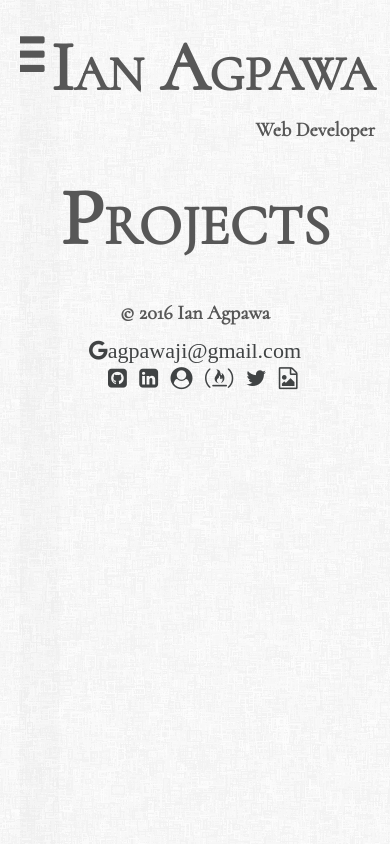
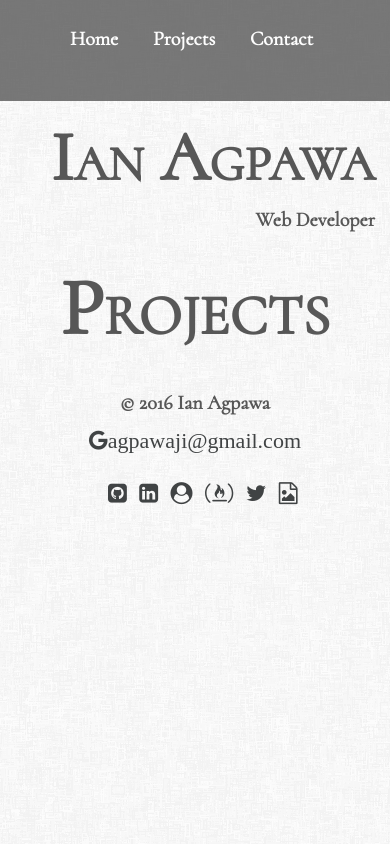
Before and after one commit to TheArtilect/portfolioN, a Python web app: template templates/projects.html in a window 390 px wide. Run offline with Jinja, Linux system fonts and the light colour scheme; the template is opened without the code that fills it, so the values that code supplies are empty; some libraries are stand-ins or nearby versions.

Commit message:
feat: Add nav bar for mobile, refactor styling for mobile layout

```diff
--- a/static/css/media.css
+++ b/static/css/media.css
@@ -1,88 +1,7 @@
 
-
-@media screen and (min-width: 700px) and (max-width: 990px){
-
-    #name{
-        font-size: 35px;
-    }
-
-    #job{
-        font-size: 15px;
-    }
-
-    .title-logo {
-        width: 20%;
-    }
-
-
-    #close-btn{
-        font-size: 30px;
-        margin-top: 2vh;
-    }
-
-    .nav-li{
-      padding: 0;
-    }
-
-    .featured-works{
-        font-size: 5px;
-    }
-
-    .inside-special,
-    .inside-pj {
-        width: 50vw;
-        margin-left: 18vw;
-        margin-right: 18vw;
-        margin-top: 15vh;
-    }
-
-    .fa-row {
-        margin-top: 2vh;
-    }
+@media screen and (min-width: 1850px){
 
 }
-
-
-
-
-@media screen and (max-width: 450px){
-    body {
-        width: 100vw;
-    }
-
-
-    .text-muted{
-        font-size: 30px;
-        font-weight: bold;
-        text-align: center;
-    }
-
-    .project{
-        margin-bottom: 10vh;
-    }
-
-    .pj-title{
-        font-size: 30px;
-    }
-
-    .fa{
-        font-size: 22px;
-    }
-
-    #project-description {
-        font-size: 20px;
-        font-weight: 400;
-    }
-
-    #tools{
-        font-size: 18px;
-    }
-
-    #github-link {
-        font-size: 40px;
-    }
-}
-
 
 
 @media screen and (min-width: 650px) and (max-width: 1000px){
@@ -135,3 +54,134 @@
     }
 
 }
+
+
+
+@media screen and (min-width: 700px) and (max-width: 990px){
+
+    #name{
+        font-size: 35px;
+    }
+
+    #job{
+        font-size: 15px;
+    }
+
+    .title-logo {
+        width: 20%;
+    }
+
+
+    #close-btn{
+        font-size: 30px;
+        margin-top: 2vh;
+    }
+
+    .nav-li{
+      padding: 0;
+    }
+
+    .featured-works{
+        font-size: 5px;
+    }
+
+    .inside-special,
+    .inside-pj {
+        width: 50vw;
+        margin-left: 18vw;
+        margin-right: 18vw;
+        margin-top: 15vh;
+    }
+
+    .fa-row {
+        margin-top: 2vh;
+    }
+
+}
+
+
+
+
+@media screen and (max-width: 500px){
+    body {
+        width: 100vw;
+    }
+
+    #fixed-side-nav{
+        display: none;
+    }
+
+    .nav-bar{
+        display: block;
+        z-index: 9999;
+        opacity: 0.8;
+    }
+
+    #name{
+        margin-top: 13vh;
+    }
+
+    .nav-link{
+        display: inline;
+
+    }
+
+    .nav-ul{
+        margin-top: 3vh;
+    }
+    .n-link{
+        color: white;
+    }
+
+    .text-muted{
+        font-size: 30px;
+        font-weight: bold;
+        text-align: center;
+    }
+
+    .special-pj{
+        margin-top: 8vh;
+    }
+    .featured-works{
+        margin-top: -10vh;
+    }
+
+    .project{
+        margin-bottom: 10vh;
+    }
+
+    .pj-title{
+        font-size: 30px;
+    }
+
+    .fa{
+        font-size: 22px;
+    }
+
+    #project-description {
+        font-size: 20px;
+        font-weight: 400;
+    }
+
+    #tools{
+        font-size: 18px;
+    }
+
+    #github-link {
+        font-size: 40px;
+    }
+
+    .fa-row{
+        margin-top: 3vh;
+        margin-bottom: 2vh;
+    }
+
+    .links-row{
+        margin-left: 25vw;
+        margin-top: -2vh;
+    }
+
+    .pj-icon{
+        font-size: 30px;
+    }
+}
--- a/static/css/style.css
+++ b/static/css/style.css
@@ -33,9 +33,18 @@ hr {
 
 /* NAV */
 
+.nav-bar{
+    background-color: #575757;
+    height: 12vh;
+    top: 0;
+    width: 100vw;
+    position: fixed;
+    display: none;
+}
+
 #close-btn{
     font-size: 50px;
-    color: #575757;
+    margin-top: 4vh;
 }
 
 #fixed-side-nav{
@@ -45,8 +54,6 @@ hr {
   z-index: 9999;
   width: 10vw;
   height: 100%;
-  background-color: rgba(0, 0, 0, 0.01);
-  overflow-x: hidden;
   padding-top: 1vh;
 
 }
@@ -62,7 +69,7 @@ hr {
 
 .n-link{
     color: #575757;
-    font-size: 18px;
+    font-size: 20px;
 }
 
 .h-li{
@@ -229,10 +236,16 @@ footer{
 }
 
 
+.all-img:hover{
+    opacity: 0.6;
+}
 
 .links:hover{
     color: orange;
+}
 
+.links-row{
+    margin-left: 5vw;
 }
 
 .pj-hr {
--- a/static/js/main.js
+++ b/static/js/main.js
@@ -32,7 +32,7 @@ function modalClick(){
 
 
 function projectDisplay(){
-    $(".project, .pj-right")
+    $(".project")
         .mouseover( function() {
             $(this).find('.proj-img').css('opacity', '0')
             $(this).find('.inside').css('display', 'block')
--- a/templates/base.html
+++ b/templates/base.html
@@ -38,22 +38,34 @@
   <body>
       <header>
           <div class="row container-fluid" id='header'>
+              <div class='col-md-12 nav-bar'>
+                  <ul class='nav-ul'>
+                    <li class="nav-link col-md-4"  role="presentation" >
+                        <a href="/" class="n-link" id="in-page-link">Home</a>
+                    </li>
+                    <li class="nav-link col-md-4" role="presentation" >
+                        <a href="/projects" class="n-link home-drop">Projects</a>
+                    </li>
+                    <li class="nav-link col-md-4" role="presentation" >
+                        <a href="#contact" class="nav-drop n-link home-drop">Contact</a>
+                    </li>
+                  </ul>
+              </div>
 
-              <div class="col-md-2 col-md-offset-1">
-
+              <div class="col-md-3">
                   <nav id="fixed-side-nav">
-                      <div id='side-Nav' class="s-nav">
+                      <div id='side-Nav' class="s-nav container-fluid">
                         <ul>
-                          <li class="nav-li n-link" role="presentation">
+                          <li class="nav-li n-link col-md-8" role="presentation">
                             <i id="close-btn" class="fa fa-bars fa-2x" aria-hidden="true"></i>
                           </li>
-                          <li class="nav-li h-li" role="presentation" >
+                          <li class="nav-li h-li col-md-8"  role="presentation" >
                               <a href="/" class="n-link" id="in-page-link">Home</a>
                           </li>
-                          <li class="nav-li h-li" role="presentation" >
-                              <a href="/projects" class="n-link home-drop">All Projects</a>
+                          <li class="nav-li h-li col-md-8" role="presentation" >
+                              <a href="/projects" class="n-link home-drop">Projects</a>
                           </li>
-                          <li class="nav-li h-li" role="presentation" >
+                          <li class="nav-li h-li col-md-8" role="presentation" >
                               <a href="#contact" class="nav-drop n-link home-drop">Contact</a>
                           </li>
                         </ul>
--- a/templates/projects.html
+++ b/templates/projects.html
@@ -16,9 +16,9 @@
                 <h5 class="pj-left-text">{{project.date}}</h5>
                 <h3 class="pj-left-text description">{{project.description}}</h3>
                 <h4 class='pj-left-text tools'>{{project.tools}}</h4>
-                <div class='links'>
+                <div class='links-row'>
                     <a href="{{project.url}}" class='pj-icon links' target="_blank">
-                        <i class="fa fa-link pj-icon pj-icon-link" aria-hidden="true"></i>
+                        <i class="fa fa-link pj-icon" aria-hidden="true"></i>
                     </a>
                     <a href="{{project.repo}}" class='pj-icon links' target="_blank">
                         <i class="fa fa-github-square pj-icon pj-icon-git"></i>
@@ -30,8 +30,9 @@
                 <div class='inside col-md-12 inside-pj-all text-left'>
                     <h4 class='inside-text all'>{{project.details}}</h4>
                 </div>
-
-                <img class='img-responsive proj-img all-img' src="/static/images/{{project.thumbnail}}-600.jpg">
+                <a href='{{project.url}}' target="_blank">
+                    <img class='img-responsive proj-img all-img' src="/static/images/{{project.thumbnail}}-600.jpg">
+                </a>
             </div>
 
         </div>
```
